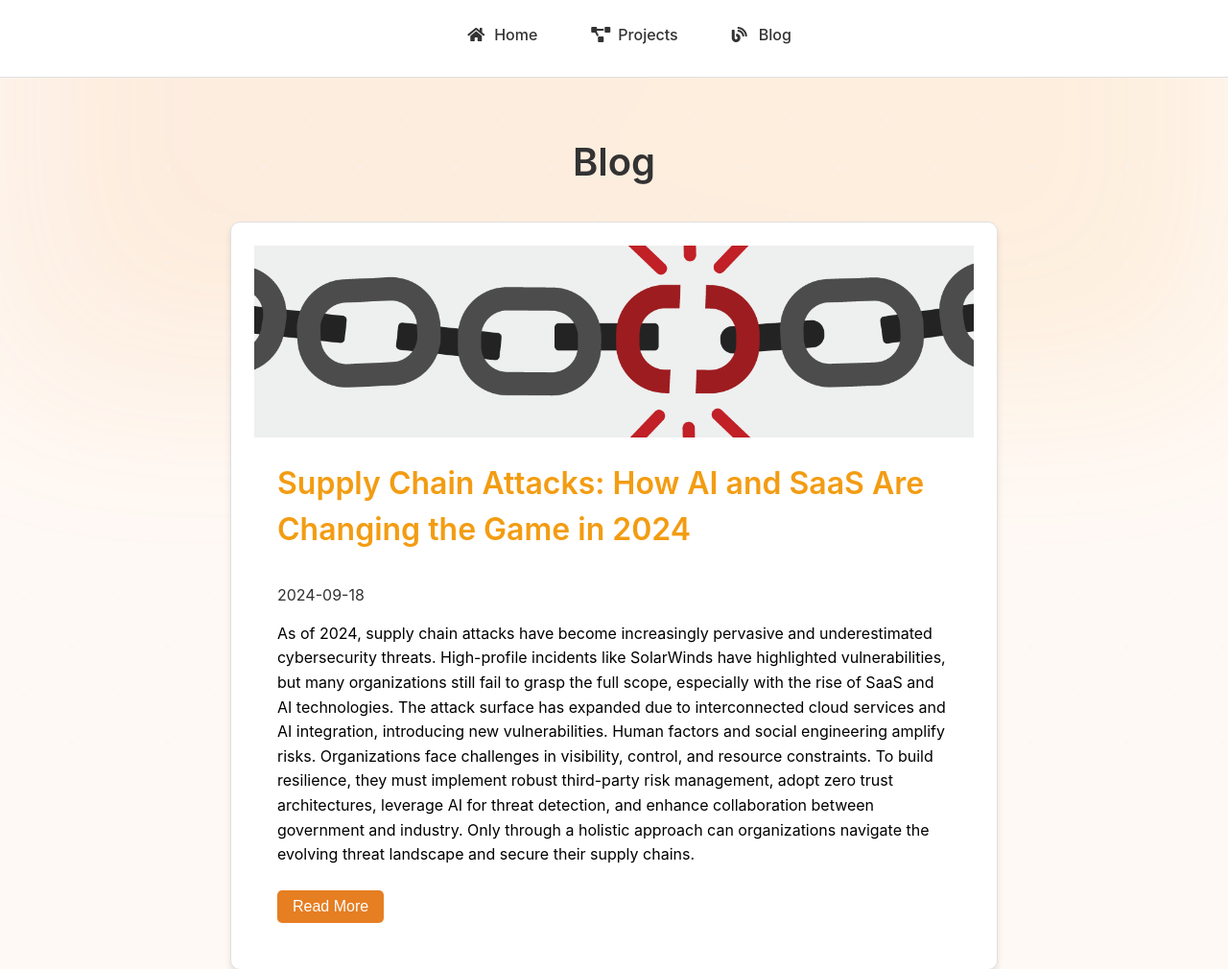
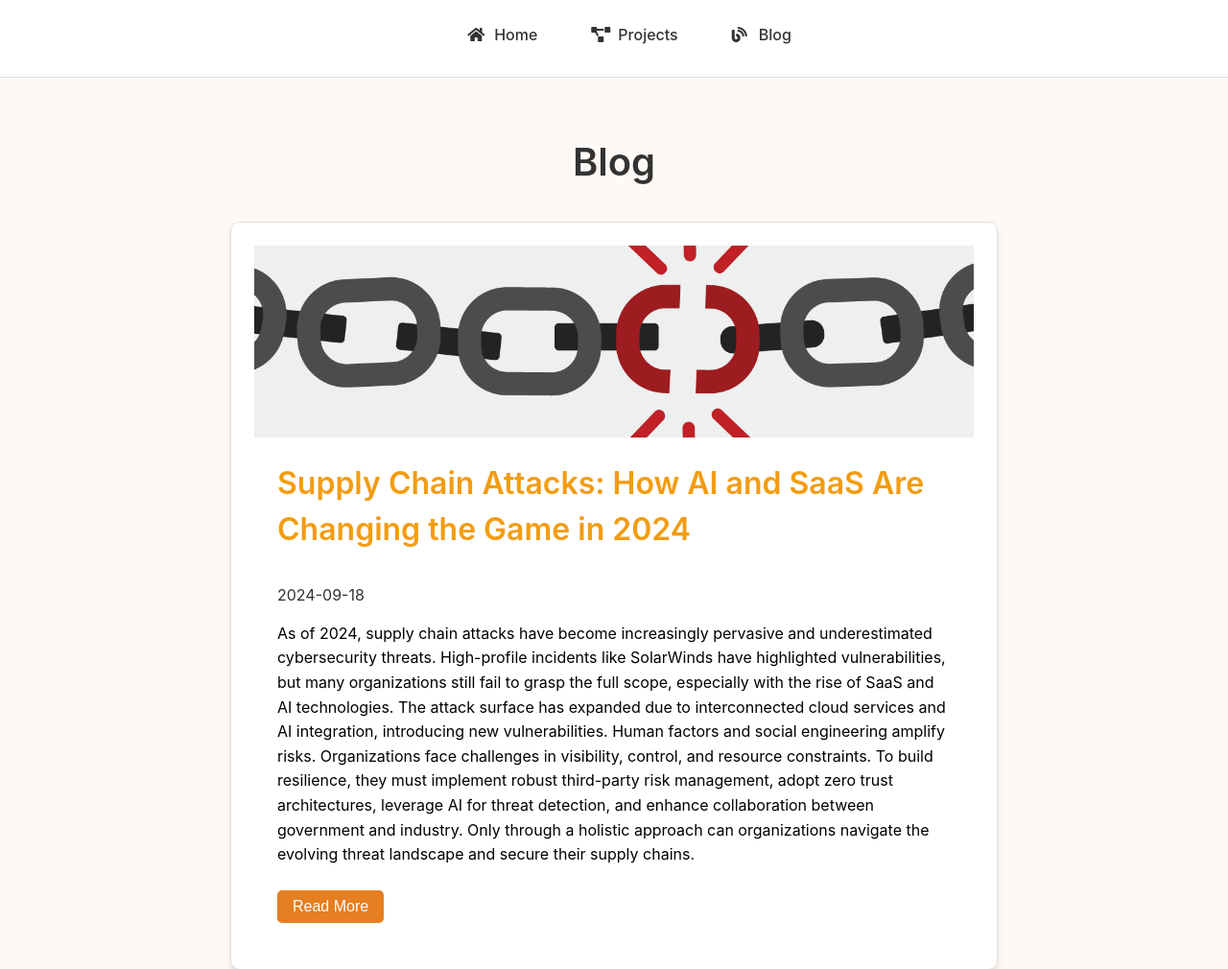
Before and after one commit to NSR2X/portfolio, a Flask app: page /blog in a window 1280 px wide. Shown: the top 1010 px of the page at 96% size. Run offline with Flask 3, Linux system fonts and the light colour scheme.

Commit message:
remove Dark/system-wide theme

```diff
--- a/templates/base.html
+++ b/templates/base.html
@@ -85,8 +85,6 @@
     {% block extra_css %}{% endblock %}
 </head>
 <body>
-    <div class="background-effect background-gradient"></div>
-    <div class="background-effect background-pattern"></div>
     <div class="container">
         <header class="sidebar" id="header">
             <nav>
@@ -117,55 +115,6 @@
                 header.classList.remove('shrink');
             }
         });
-
-        document.addEventListener('mousemove', function(e) {
-            const moveX = (e.clientX - window.innerWidth / 2) * 0.01;
-            const moveY = (e.clientY - window.innerHeight / 2) * 0.01;
-            document.querySelector('.background-gradient').style.transform = `translate(${moveX}px, ${moveY}px)`;
-        });
-
-        const darkModeToggle = document.getElementById('darkModeToggle');
-        const root = document.documentElement;
-
-        function setDarkMode(isDark) {
-            if (isDark) {
-                root.style.setProperty('--background-color', '#121212');
-                root.style.setProperty('--text-color', '#e0e0e0');
-                root.style.setProperty('--card-bg-color', '#1e1e1e');
-                root.style.setProperty('--text-light-color', '#b0b0b0');
-                root.style.setProperty('--primary-color', '#F39C12');  /* Softer orange for dark mode */
-                root.style.setProperty('--primary-hover-color', '#E67E22');  /* Darker orange for hover in dark mode */
-                root.style.setProperty('--secondary-color', '#FFA07A');  /* Lighter secondary orange for dark mode */
-                root.style.setProperty('--accent-color', '#D35400');  /* Softer accent color for dark mode */
-                root.style.setProperty('--border-color', '#2c2c2c');
-                root.style.setProperty('--light-gray', '#2a2a2a');
-            } else {
-                root.style.setProperty('--background-color', '#FFF9F5');
-                root.style.setProperty('--text-color', '#333333');
-                root.style.setProperty('--card-bg-color', '#FFFFFF');
-                root.style.setProperty('--text-light-color', '#666666');
-                root.style.setProperty('--primary-color', '#E67E22');  /* Softer orange */
-                root.style.setProperty('--primary-hover-color', '#D35400');  /* Darker orange for hover */
-                root.style.setProperty('--secondary-color', '#F39C12');  /* Softer secondary orange */
-                root.style.setProperty('--accent-color', '#A04000');  /* Softer accent color */
-                root.style.setProperty('--border-color', '#E0E0E0');
-                root.style.setProperty('--light-gray', '#F5F5F5');
-            }
-            localStorage.setItem('darkMode', isDark);
-        }
-
-        // Check for saved dark mode preference or system preference
-        const savedDarkMode = localStorage.getItem('darkMode');
-        if (savedDarkMode !== null) {
-            setDarkMode(savedDarkMode === 'true');
-        } else if (window.matchMedia && window.matchMedia('(prefers-color-scheme: dark)').matches) {
-            setDarkMode(true);
-        }
-
-        darkModeToggle.addEventListener('click', () => {
-            const isDark = getComputedStyle(root).getPropertyValue('--background-color').trim() === '#121212';
-            setDarkMode(!isDark);
-        });
     </script>
     {% block extra_js %}{% endblock %}
 
```
Also changed, not shown: templates/blog.html (+13 -21 lines).
